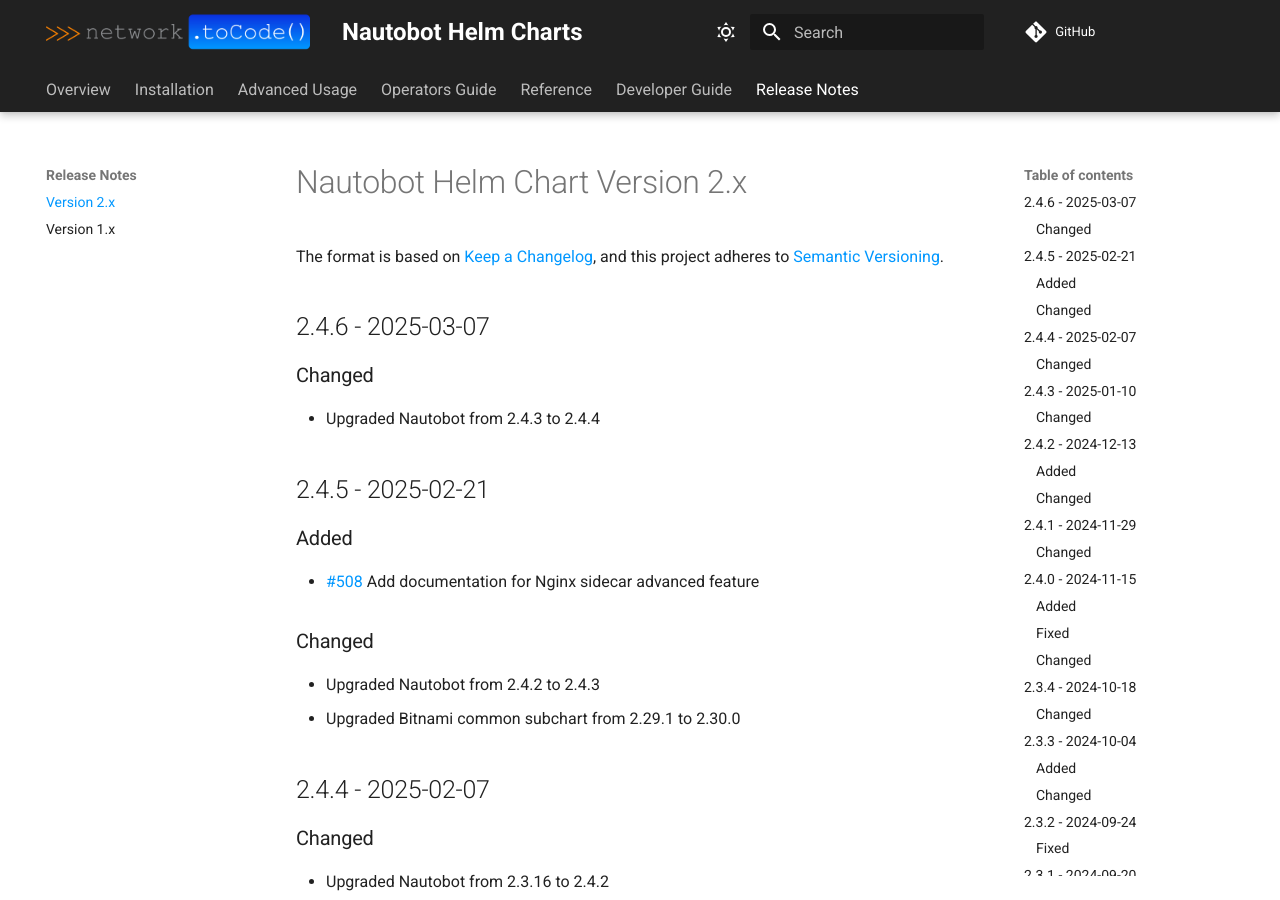
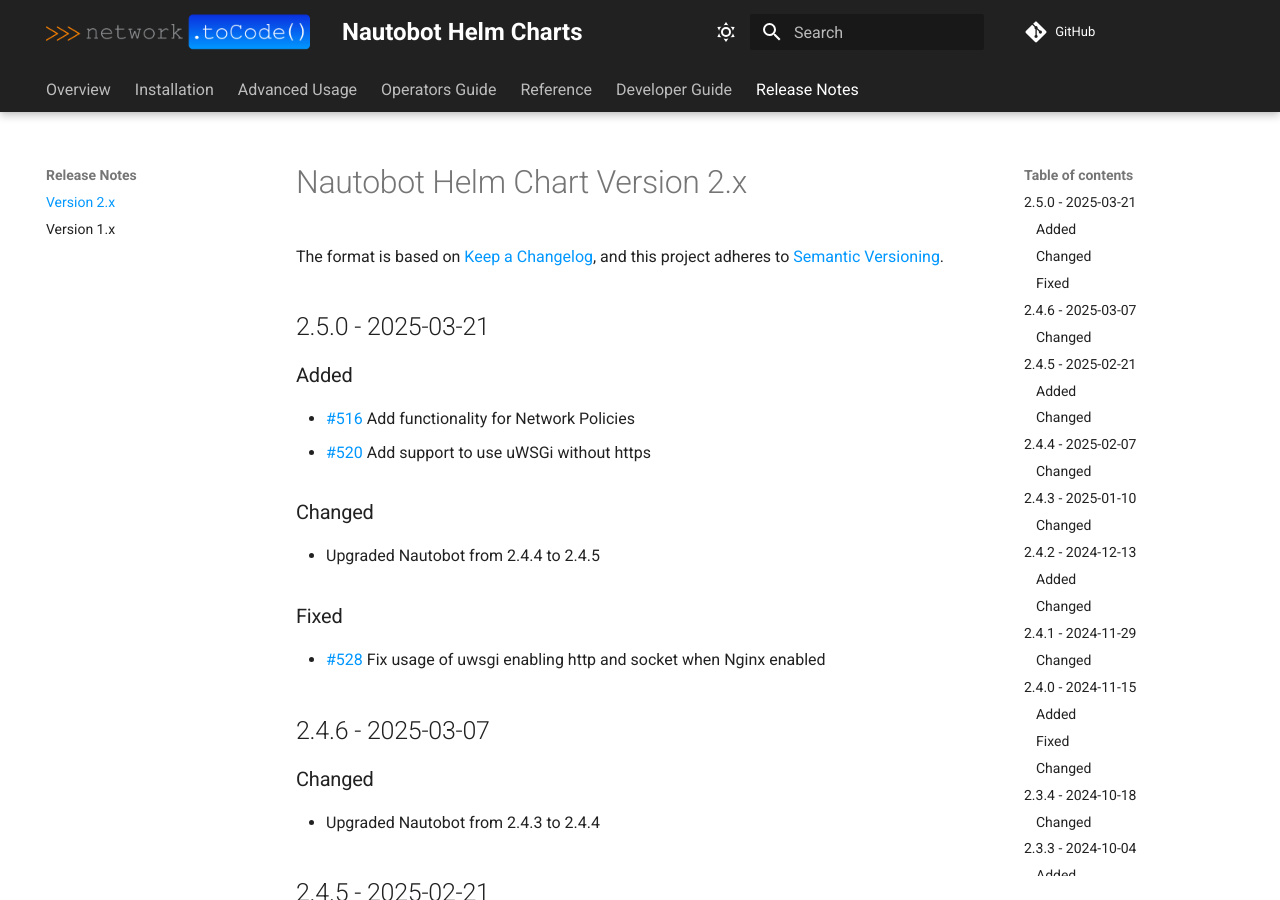
Before and after one commit to nautobot/helm-charts, an MkDocs documentation site: the page built from docs/release-notes/version-2.x.md, in a window 1280 px wide and 900 px high. Built offline with MkDocs 1.6.1 and Material for MkDocs 9.7.7, drawn with Linux system fonts in a browser that asks for light colours; comment, search, counter and statistics services are not loaded.

Commit message:
chore: prepare for release 2.5.0 (#530)
* chore: prepare for release 2.4.7

* change version to 2.5.0

```diff
--- a/docs/release-notes/version-2.x.md
+++ b/docs/release-notes/version-2.x.md
@@ -2,6 +2,21 @@
 
 The format is based on [Keep a Changelog](https://keepachangelog.com/en/1.0.0/),
 and this project adheres to [Semantic Versioning](https://semver.org/spec/v2.0.0.html).
+
+## 2.5.0 - 2025-03-21
+
+### Added
+
+* [#516](https://github.com/nautobot/helm-charts/pull/516) Add functionality for Network Policies
+* [#520](https://github.com/nautobot/helm-charts/pull/520) Add support to use uWSGi without https
+
+### Changed
+
+* Upgraded Nautobot from 2.4.4 to 2.4.5
+
+### Fixed
+
+* [#528](https://github.com/nautobot/helm-charts/pull/528) Fix usage of uwsgi enabling http and socket when Nginx enabled
 
 ## 2.4.6 - 2025-03-07
 
```
Also changed, not shown: charts/nautobot/README.md (+1 -1 lines), 1 other file.
